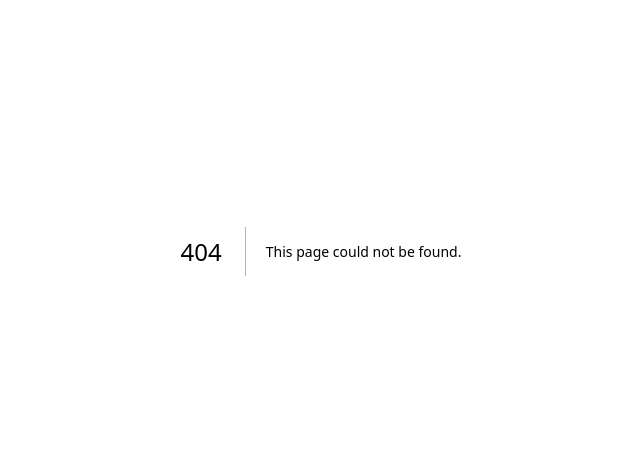
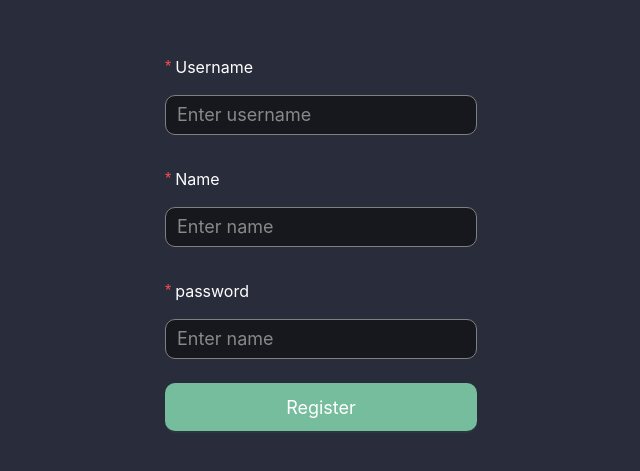
Before and after one commit to dariohug/sopra-25-client, a Next.js app: page /register in a window 1280 px wide. Before the commit this address had no page. Shown: the part 149-620 px from the top of the page, without its empty margins (319-959 px from the left). Built offline with nearby package versions, Linux system fonts and the light colour scheme; what @ant-design/nextjs-registry would draw is missing.

Commit message:
task 1 (incomplete)

```diff
--- a/app/api/apiService.ts
+++ b/app/api/apiService.ts
@@ -50,7 +50,9 @@ export class ApiService {
       error.status = res.status;
       throw error;
     }
-    return res.json() as Promise<T>;
+    return res.headers.get("Content-Type")?.includes("application/json")
+      ? res.json() as Promise<T>
+      : Promise.resolve(res as T);
   }
 
   /**
--- /dev/null
+++ b/app/register/page.tsx
@@ -0,0 +1,97 @@
+"use client"; // For components that need React hooks and browser APIs, SSR (server side rendering) has to be disabled. Read more here: https://nextjs.org/docs/pages/building-your-application/rendering/server-side-rendering
+
+import { useRouter } from "next/navigation"; // use NextJS router for navigation
+import { useApi } from "@/hooks/useApi";
+import useLocalStorage from "@/hooks/useLocalStorage";
+import { User } from "@/types/user";
+import { Button, Form, Input } from "antd";
+import { handleWebpackExternalForEdgeRuntime } from "next/dist/build/webpack/plugins/middleware-plugin";
+// Optionally, you can import a CSS module or file for additional styling:
+// import styles from "@/styles/page.module.css";
+
+interface FormFieldProps {
+    username: string;
+    name: string;
+    password: string;
+}
+
+const Register: React.FC = () => {
+    const router = useRouter();
+    const apiService = useApi();
+    const [form] = Form.useForm();
+    // useLocalStorage hook example use
+    // The hook returns an object with the value and two functions
+    // Simply choose what you need from the hook:
+    const {
+        // value: token, // is commented out because we do not need the token value
+        set: setToken, // we need this method to set the value of the token to the one we receive from the POST request to the backend server API
+        // clear: clearToken, // is commented out because we do not need to clear the token when logging in
+    } = useLocalStorage<string>("token", ""); // note that the key we are selecting is "token" and the default value we are setting is an empty string
+    // if you want to pick a different token, i.e "usertoken", the line above would look as follows: } = useLocalStorage<string>("usertoken", "");
+
+    const handleRegister = async (values: FormFieldProps) => {
+        try {
+            // Call the API service and let it handle JSON serialization and error handling
+            const response = await apiService.post<User>("/users", values);
+
+            // log values
+            console.log(values)
+
+            // Use the useLocalStorage hook that returned a setter function (setToken in line 41) to store the token if available
+            if (response.token) {
+                setToken(response.token);
+            }
+
+            // Navigate to the user overview
+            router.push("/users");
+        } catch (error) {
+            if (error instanceof Error) {
+                alert(`Something went wrong during the login:\n${error.message}`);
+            } else {
+                console.error("An unknown error occurred during login.");
+            }
+        }
+    };
+
+    return (
+        <div className="login-container">
+            <Form
+                form={form}
+                name="Register"
+                size="large"
+                variant="outlined"
+                onFinish={handleRegister}
+                layout="vertical"
+            >
+                <Form.Item
+                    name="username"
+                    label="Username"
+                    rules={[{ required: true, message: "Please input your username!" }]}
+                >
+                    <Input placeholder="Enter username" />
+                </Form.Item>
+                <Form.Item
+                    name="name"
+                    label="Name"
+                    rules={[{ required: true, message: "Please input your name!" }]}
+                >
+                    <Input placeholder="Enter name" />
+                </Form.Item>
+                <Form.Item
+                    name="password"
+                    label="password"
+                    rules={[{ required: true, message: "Please input a Password!" }]}
+                >
+                    <Input placeholder="Enter name" />
+                </Form.Item>
+                <Form.Item>
+                    <Button type="primary" htmlType="submit" className="login-button">
+                        Register
+                    </Button>
+                </Form.Item>
+            </Form>
+        </div>
+    );
+};
+
+export default Register;
```
Also changed, not shown: app/login/page.tsx (+8 -7 lines), app/page.tsx (+9 -0 lines), app/users/[id]/page.tsx (added, +23 -0 lines), package.json (+8 -7 lines), 2 other files (tests, documents, lock files or other folders).
